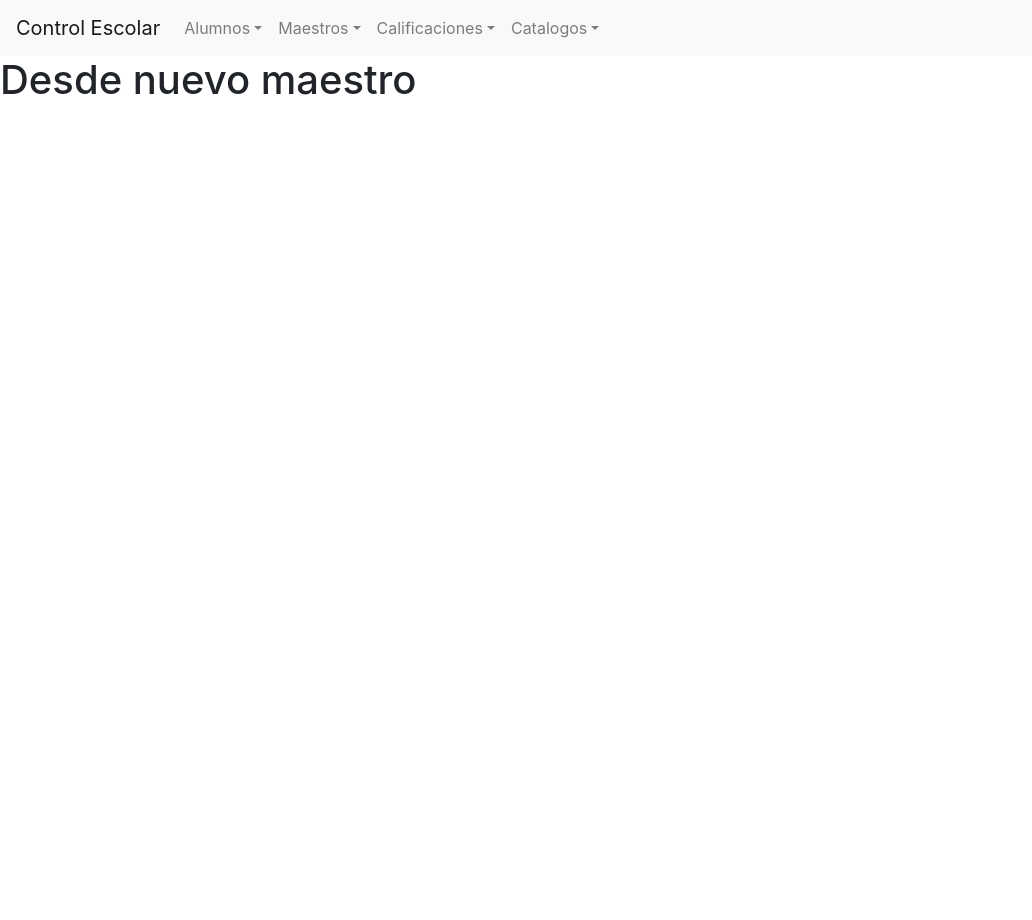
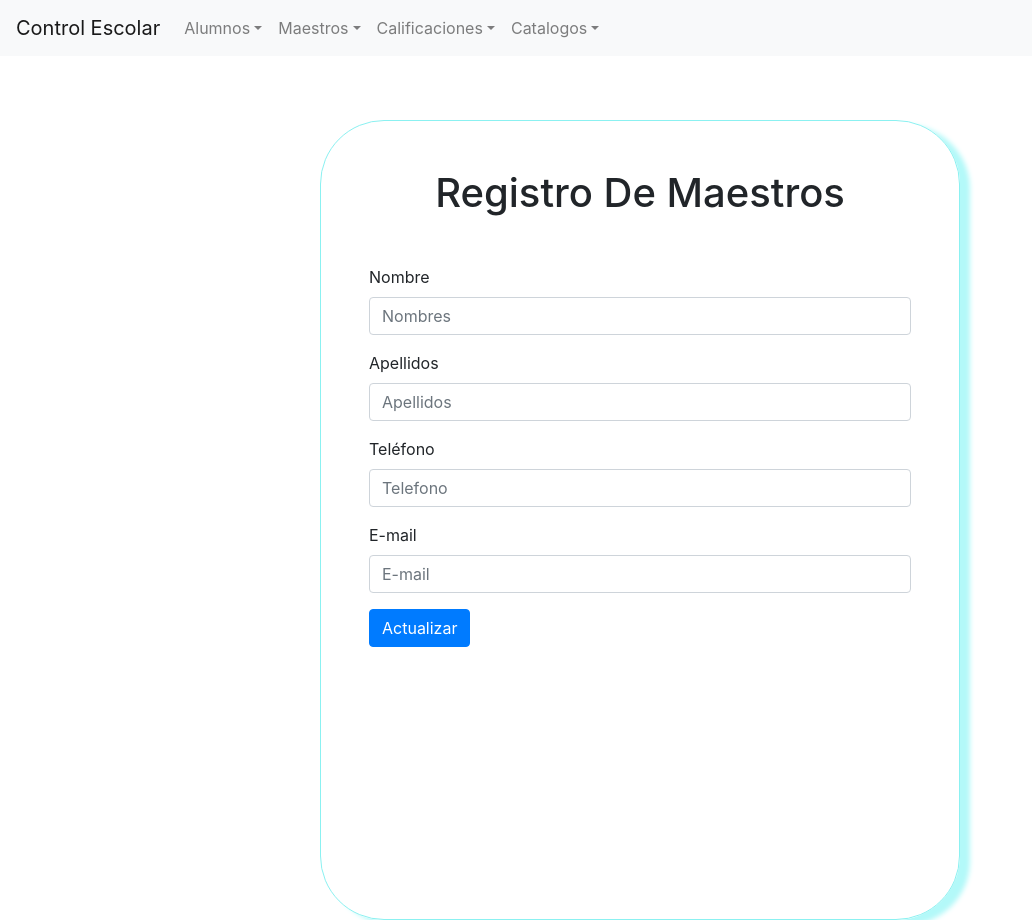
Before and after one commit to JesusIsaiasbuenocastro/controlescolarweb, a React (Create React App) app: page /maestros/altamaestros in a window 1280 px wide. Shown: the whole page, without its empty margins (0-1032 px from the left). Before the commit the page ends 800 px from the top, so only its background shows below. Built offline with nearby package versions, Linux system fonts and the light colour scheme.

Commit message:
Se agrega funcionalidad al proyecto

```diff
--- a/src/componentes/alumnnos/modificacionalumnos.jsx
+++ b/src/componentes/alumnnos/modificacionalumnos.jsx
@@ -6,27 +6,23 @@ import Swal from 'sweetalert2'
 import withReactContent from 'sweetalert2-react-content';
 import OpcionesSelect from "../genericos/opcionesselect";
 import Mensaje from "../mensajes/mensaje";
+import useValidaciones from "../../hooks/useValidaciones";
 
 const ModificacionAlumnos = () => {
     const {matricula} = useParams();
-    const {navigate} = useNavigate();
+    const navigate = useNavigate();
     const [alumno, setAlumno] = useState([]);
     const [grupos, setGrupos] = useState([]);
-    const [existeAlumno, setExisteAlumno] = useState([]);
+    const[validarEmail] = useValidaciones(alumno.email);
     const [mensaje, setMensaje] = useState('');
     const [error, setError] = useState(false);
- //validar el email
- const validateEmail = (text) => {
-    return /\S+@\S+\.\S+/.test(text);
-  }
+
+    const URLApi  = process.env.REACT_APP_CONTROL_ESCOLAR_API_URL;
+
 
    //useState de para guardar la ALUMNO
    const actualizarAlumno = (e) => {
     e.preventDefault();
-    //console.log(alumno);
-
-
-
     const esValido = e.target.validity.valid;
     console.log(esValido);
     if(esValido){
@@ -39,38 +35,50 @@ const ModificacionAlumnos = () => {
 
   }
     useEffect(() =>{
-        console.log(matricula);
 
         //consultar materia
         const consultarAlumno= async () => {
             try {
 
-             //   const response = await axios.get('https://controlescolarbackend.herokuapp.com/api/materias');
-               const response = await axios.get(`http://localhost:8080/api/alumno/${matricula}`);
+               const response = await axios.get(`${URLApi}/alumno/${matricula}`);
                 if(response.data.response.codRetorno === '0'){
                     setAlumno(response.data.alumno)
-                    setExisteAlumno(true);
                 }else{
-                    setExisteAlumno(false);
-                    setMensaje('No hay información para mostrar');
+                    //mandar mensaje
+                    Swal.fire({
+                      position: 'center',
+                      icon: 'error',
+                      title: 'No exite el alumno a consultar',
+                      showConfirmButton: false,
+                      timer: 2500
+
+                    }).then(() => {
+                      // navigate('/catalogomodelos');
+                    })
+                    return;
                 }
 
 
 
             } catch (error) {
-                console.log(error)
+              Swal.fire({
+                position: 'center',
+                icon: 'error',
+                title: 'No exite el alumno a consultar',
+                showConfirmButton: false,
+                timer: 2500
+
+              }).then(() => {
+                navigate("/alumnos/consultaalumnos");
+              })
             }
         }
 
         const consultarGrupos= async () => {
             try {
-
-                //   const response = await axios.get('https://controlescolarbackend.herokuapp.com/api/materias');
-                  const response = await axios.get('http://localhost:8080/api/grupo');
-                  console.log(response.data);
+                  const response = await axios.get(`${URLApi}/grupo`);
                    if(response.data.response.codRetorno === '0'){
-                       setGrupos(response.data.listaGrupos
-                        )
+                       setGrupos(response.data.listaGrupos)
                    }
 
                } catch (error) {
@@ -99,7 +107,7 @@ const ModificacionAlumnos = () => {
          setMensaje("Todos los campos son obligatorios");
          return;
         }
-            if(!validateEmail(alumno.email)){
+            if(!validarEmail()){
               setError(true);
               setMensaje('El email es incorrecto');
               return;
@@ -110,10 +118,7 @@ const ModificacionAlumnos = () => {
         console.log('paso las validaciones');
     setError(false);
 
-    let url = `https://controlescolarbackend.herokuapp.com/api/alumno/${alumno.matricula}`;
-    //let url = `http://localhost:8080/api/alumno`;
-
-
+    let url = `${URLApi}/alumno/${alumno.matricula}`;
     try {
         let request;
 
@@ -155,6 +160,10 @@ const ModificacionAlumnos = () => {
         </div>
         <div className="registro-form-centrar">
             <form>
+            <div class="form-group">
+                <label for="formGroupExampleInput2">Matricula</label>
+                <input type="text" class="form-control" id="txtMatricula" value={alumno.matricula ? alumno.matricula : ''}    name="matricula" disabled />
+              </div>
               <div class="form-group">
                 <label for="formGroupExampleInput2">Nombre</label>
                 <input type="text" class="form-control" id="txtNombre" value={alumno.nombre ? alumno.nombre : ''}    name="nombre" placeholder="Nombres" onChange={actualizarAlumno}/>
@@ -164,7 +173,7 @@ const ModificacionAlumnos = () => {
                 <input type="text" class="form-control" id="txtApellidos" value={alumno.apellidos ? alumno.apellidos : ''}    name ="apellidos" placeholder="Apellidos" onChange={actualizarAlumno}/>
               </div>
               <div class="form-group">
-                <label for="formGroupExampleInput2">Telefono</label>
+                <label for="formGroupExampleInput2">Teléfono</label>
                 <input type="text" class="form-control" id="txtTelefono" maxLength={10} value={alumno.telefono ? alumno.telefono : ''}  pattern="[0-9]{0,13}" name ="telefono" placeholder="Telefono" onChange={actualizarAlumno}/>
               </div>
               <div class="form-group">
@@ -195,7 +204,7 @@ const ModificacionAlumnos = () => {
               </div> : null}
 
 
-              <button type="submit" class="btn btn-primary" onClick={guardarRegistro}>Registrar</button>
+              <button type="submit" class="btn btn-primary" onClick={guardarRegistro}>Actualizar</button>
           </form>
 
         </div>
--- a/src/componentes/alumnnos/nuevoalumno.jsx
+++ b/src/componentes/alumnnos/nuevoalumno.jsx
@@ -5,7 +5,7 @@ import OpcionesSelect from "../genericos/opcionesselect";
 import Swal from 'sweetalert2'
 import withReactContent from 'sweetalert2-react-content';
 import Mensaje from "../mensajes/mensaje";
-
+import useValidaciones from "../../hooks/useValidaciones";
 
 const NuevoAlumno = () => {
 
@@ -13,23 +13,16 @@ const NuevoAlumno = () => {
   const [alumno , setAlumno] = useState({});
   const [error , setError] = useState(false);
   const [mensaje , setMensaje] = useState('');
-  //Para el sweeralert
-  const [iconoSweetAlert  , setIconoSweetAlert ] = useState('');
-  const [mensajeSweetAlert , setMensajeSweetAlert] = useState('');
+  const URLApi  = process.env.REACT_APP_CONTROL_ESCOLAR_API_URL;
+  const[validarEmail] = useValidaciones(alumno.email);
 
-  //validar el email
- const validate = (text) => {
-    return /\S+@\S+\.\S+/.test(text);
-  }
-
-
-   //useState de para guardar la ALUMNO
+  //useState de para guardar la ALUMNO
    const actualizarAlumno = (e) => {
     e.preventDefault();
     //console.log(alumno);
     if(e.target.name==='email'){
       console.log("Entro a validar el email")
-      if(!validate(e.target.value)){
+      if(!validarEmail()){
         setError(true);
         setMensaje('El email es incorrecto');
         return;
@@ -81,9 +74,7 @@ const NuevoAlumno = () => {
 
           console.log('paso las validaciones');
           setError(false);
-
-    //let url = `https://controlescolarbackend.herokuapp.com/api/alumno`;
-      let url = `http://localhost:8080/api/alumno`;
+      let url = `${URLApi}/alumno`;
       let icono = '';
       let mensaje ='';
       const MySwal = withReactContent(Swal)
@@ -99,8 +90,7 @@ const NuevoAlumno = () => {
           });
 
           const resultado = await request.json();
-
-
+          console.log(resultado);
           if(resultado.codRetorno !== '-1'){
             console.log('entro a las variables de exito ')
             //setIconoSweetAlert('success');
@@ -109,8 +99,6 @@ const NuevoAlumno = () => {
             mensaje = 'Registro guardado exitosamente'
           }else{
             console.log('entro a las variables de error')
-           // setIconoSweetAlert('error');
-           // setMensajeSweetAlert('Ocurrió un error');
             icono = 'error'
             mensaje = 'Ocurrió un error'
           }
@@ -120,11 +108,7 @@ const NuevoAlumno = () => {
           console.log(error);
           icono = 'error'
           mensaje = 'Ocurrió un error'
-          //setIconoSweetAlert('error');
-          //setMensajeSweetAlert('Ocurrió un error');
       }
-      console.log(icono)
-      console.log(mensaje)
       //mandar mensaje
       Swal.fire({
         position: 'center',
@@ -144,8 +128,7 @@ const NuevoAlumno = () => {
    useEffect(() => {
      const consultarGrupos = async () => {
         try {
-            const response = await axios.get('https://controlescolarbackend.herokuapp.com/api/grupo/');
-            //const response = await axios.get('http://localhost:8080/api/grupo/');
+            const response = await axios.get(`${URLApi}/grupo/`);
             console.log(response.data.listaGrupos);
             if(response.data.response.codRetorno === '0'){
                 setConsultaGrupo(response.data.listaGrupos)
@@ -166,7 +149,7 @@ const NuevoAlumno = () => {
     return (
       <div className="registro-form">
         <div className="header-registro">
-          <h1>Registro de alumnos</h1>
+          <h1>Registro De Alumnos</h1>
         </div>
         <div className="registro-form-centrar">
             <form>
@@ -179,7 +162,7 @@ const NuevoAlumno = () => {
                 <input type="text" class="form-control" id="txtApellidos"  name ="apellidos" placeholder="Apellidos" onChange={actualizarAlumno}/>
               </div>
               <div class="form-group">
-                <label for="formGroupExampleInput2">Telefono</label>
+                <label for="formGroupExampleInput2">Teléfono</label>
                 <input type="text" class="form-control" id="txtTelefono" maxLength={10} value={alumno.telefono ? alumno.telefono : ''}  pattern="[0-9]{0,13}" name ="telefono" placeholder="Telefono" onChange={actualizarAlumno}/>
               </div>
               <div class="form-group">
--- a/src/componentes/maestros/consultamaestros.jsx
+++ b/src/componentes/maestros/consultamaestros.jsx
@@ -8,6 +8,8 @@ const ConsultaMaestros = () => {
     const [consultaMaestros, setConsultaMaestros] = useState([]);
     const [maestros, setMaestros] = useState([]);
 
+    const URLApi  = process.env.REACT_APP_CONTROL_ESCOLAR_API_URL;
+
     useEffect(() => {
 
         //Se pudiera poner un spinner
@@ -16,8 +18,8 @@ const ConsultaMaestros = () => {
             const consultarMaestros = async () => {
                 try {
 
-                    // const response = await axios.get('http://controlescolarbackend.herokuapp.com/api/maestros');
-                    const response = await axios.get('http://localhost:8080/api/maestros');
+                    const response = await axios.get(`${URLApi}/maestros`);
+                    //const response = await axios.get('http://localhost:8080/api/maestros');
                      console.log(response.data.listaMaestros);
                      if(response.data.response.codRetorno === '0'){
                         setConsultaMaestros(response.data.listaMaestros)
@@ -42,8 +44,11 @@ const ConsultaMaestros = () => {
     return (
         <>
         <div className="margin-consulta">
+
         <div className="table-margin">
-
+        <div className="header-registro">
+          <h1>Consulta de maestros</h1>
+        </div>
         {
             !maestros ?
                     <table className="container table table-borderless table-hover ">
@@ -53,7 +58,7 @@ const ConsultaMaestros = () => {
                             <th width="20" >Id</th>
                             <th width="100" >Nombre</th>
                             <th width="20" >Apellidos</th>
-                            <th width="20" >Telefono</th>
+                            <th width="20" >Teléfono</th>
                             <th width="20" >Email</th>
                             <th width="20">Acciones</th>
                         </tr>
--- a/src/componentes/maestros/modificacionmaestros.jsx
+++ b/src/componentes/maestros/modificacionmaestros.jsx
@@ -4,10 +4,11 @@ import { useEffect } from "react";
 import { useNavigate, useParams } from "react-router-dom";
 import Swal from 'sweetalert2';
 import withReactContent from 'sweetalert2-react-content';
-import OpcionesSelect from "../genericos/opcionesselect";
 import Mensaje from "../mensajes/mensaje";
+import useValidaciones from "../../hooks/useValidaciones";
 
 const ModificacionMaestro = () => {
+  const navigate = useNavigate();
   const{id} = useParams();
   const[maestro, setMaestro] = useState({
     id: "",
@@ -19,17 +20,17 @@ const ModificacionMaestro = () => {
   });
   const[mensaje, setMensaje] = useState();
   const[error, setError] = useState(false);
+  const[validarEmail] = useValidaciones(maestro.email);
+
+
+  const URLApi  = process.env.REACT_APP_CONTROL_ESCOLAR_API_URL;
 
   useEffect(() =>{
-    console.log(id);
-
-    //consultar materia
+    //consultar maestros
     const consultarMaestro= async () => {
         try {
 
-         //   const response = await axios.get('https://controlescolarbackend.herokuapp.com/api/materias');
-           const response = await axios.get(`http://localhost:8080/api/maestros/${id}`);
-           console.log(response);
+           const response = await axios.get(`${URLApi}/maestros/${id}`);
             if(response.data.response.codRetorno === '0'){
                 setMaestro(response.data.maestro);
             }else{
@@ -43,12 +44,6 @@ const ModificacionMaestro = () => {
     consultarMaestro();
 
   },[]);
-
-
-  //validar el email
-  const validateEmail = (text) => {
-    return /\S+@\S+\.\S+/.test(text);
-  }
 
   //useState de para guardar la maestro
   const actualizarMaestro = (e) => {
@@ -81,7 +76,7 @@ const ModificacionMaestro = () => {
          setMensaje("Todos los campos son obligatorios");
          return;
         }
-            if(!validateEmail(maestro.email)){
+            if(!validarEmail()){
               setError(true);
               setMensaje('El email es incorrecto');
               return;
@@ -92,10 +87,9 @@ const ModificacionMaestro = () => {
         console.log('paso las validaciones');
     setError(false);
 
-    //let url = `https://controlescolarbackend.herokuapp.com/api/maestro/${maestro.matricula}`;
-    let url =  `http://localhost:8080/api/maestros/${maestro.id}`;
-
-
+    let url =  `${URLApi}/maestros/${maestro.id}`;
+    let icono = '';
+    let mensaje ='';
     try {
         let request;
 
@@ -108,34 +102,46 @@ const ModificacionMaestro = () => {
         });
 
         const resultado = await request.json();
+        if(resultado.codRetorno !== '-1'){
+          console.log('entro a las variables de exito ')
+          //setIconoSweetAlert('success');
+          //setMensajeSweetAlert('Registro guardado exitosamente');
+          icono = 'success'
+          mensaje = 'Registro actualizado exitosamente'
+        }else{
+          console.log('entro a las variables de error')
+          icono = 'error'
+          mensaje = 'Ocurrió un error'
+        }
 
-       //mandar mensaje de exito
-        const MySwal = withReactContent(Swal)
-
-            Swal.fire({
-            position: 'center',
-            icon: 'success',
-            title: 'Registro guardado exitosamente',
-            showConfirmButton: false,
-            timer: 1500,
-
-
-        }).then(() => {
-            // navigate('/catalogomodelos');
-        })
 
     } catch (error) {
         console.log(error);
+        icono = 'error'
+        mensaje = 'Ocurrió un error'
     }
 
+    //mandar mensaje de exito
+    const MySwal = withReactContent(Swal)
 
+        Swal.fire({
+        position: 'center',
+        icon: icono,
+        title: mensaje,
+        showConfirmButton: false,
+        timer: 1500,
+
+
+    }).then(() => {
+      navigate('/maestros/consultamaestros');
+    })
 }
 
 
     return (
       <div className="registro-form">
       <div className="header-registro">
-        <h1>Actualizacón De Maestros</h1>
+        <h1>Actualización De Maestros</h1>
       </div>
       <div className="registro-form-centrar">
           <form>
@@ -152,7 +158,7 @@ const ModificacionMaestro = () => {
               <input type="text" class="form-control" id="txtApellidos" value={maestro.apellidos ? maestro.apellidos : ''}    name ="apellidos" placeholder="Apellidos" onChange={actualizarMaestro}/>
             </div>
             <div class="form-group">
-              <label for="formGroupExampleInput2">Telefono</label>
+              <label for="formGroupExampleInput2">Teléfono</label>
               <input type="text" class="form-control" id="txtTelefono" maxLength={10} value={maestro.telefono ? maestro.telefono : ''}  pattern="[0-9]{0,13}" name ="telefono" placeholder="Telefono" onChange={actualizarMaestro}/>
             </div>
             <div class="form-group">
@@ -165,7 +171,7 @@ const ModificacionMaestro = () => {
             </div> : null}
 
 
-            <button type="submit" class="btn btn-primary" onClick={guardarRegistro}>Registrar</button>
+            <button type="submit" class="btn btn-primary" onClick={guardarRegistro}>Actualizar</button>
         </form>
 
       </div>
--- a/src/componentes/maestros/nuevomaestro.jsx
+++ b/src/componentes/maestros/nuevomaestro.jsx
@@ -1,5 +1,151 @@
+
+import { useState } from "react";
+import Mensaje from "../mensajes/mensaje";
+import useValidaciones from "../../hooks/useValidaciones";
+import { useNavigate } from "react-router-dom";
+import Swal from 'sweetalert2';
+import withReactContent from 'sweetalert2-react-content';
+
+
 const NuevoMaestro = () => {
-    return ( <h1>Desde nuevo maestro</h1> );
+    const navigate = useNavigate();
+    const[maestro, setMaestro] = useState({
+        id: "",
+        nombre: "",
+        apellidos: "",
+        telefono: "",
+        email:""
+
+      });
+      const[mensaje, setMensaje] = useState();
+      const[error, setError] = useState(false);
+      const [validarEmail] =useValidaciones(maestro.email);
+      const URLApi  = process.env.REACT_APP_CONTROL_ESCOLAR_API_URL;
+        //useState de para guardar la maestro
+    const actualizarMaestro = (e) => {
+        e.preventDefault();
+        //console.log(maestro);
+        const esValido = e.target.validity.valid;
+        if(esValido){
+        setMaestro({
+            ...maestro,
+            [e.target.name] : e.target.value
+
+            })
+        }
+
+    }
+    const guardarRegistro = async (e)  => {
+        e.preventDefault();
+
+    //Validar que seleccione los datos correctos
+    if(Object.keys(maestro.nombre).length ===0
+    || Object.keys(maestro.apellidos).length ===0
+    || maestro.telefono ===0
+    || Object.keys(maestro.email).length ===0)
+      {
+         //mandar mensaje de validación
+         setError(true);
+         setMensaje("Todos los campos son obligatorios");
+         return;
+        }
+            if(!validarEmail()){
+              setError(true);
+              setMensaje('El email es incorrecto');
+              return;
+            }else {
+              setError(false);
+            }
+
+        console.log('paso las validaciones');
+        setError(false);
+        //guardar maestro
+
+        let url = `${URLApi}/maestros`;
+        let icono = '';
+        let mensaje ='';
+        const MySwal = withReactContent(Swal)
+        try {
+            let request;
+
+            request = await fetch(url,{
+                method: 'POST',
+                body: JSON.stringify (maestro),
+                headers: {
+                    'Content-Type': 'application/json'
+                }
+            });
+
+            const resultado = await request.json();
+            console.log(resultado);
+
+            if(resultado.codRetorno !== '-1'){
+              console.log('entro a las variables de exito ')
+              //setIconoSweetAlert('success');
+              //setMensajeSweetAlert('Registro guardado exitosamente');
+              icono = 'success'
+              mensaje = 'Registro guardado exitosamente'
+            }else{
+              console.log('entro a las variables de error')
+              icono = 'error'
+              mensaje = 'Ocurrió un error'
+            }
+
+
+        } catch (error) {
+            console.log(error);
+            icono = 'error'
+            mensaje = 'Ocurrió un error'
+        }
+        //mandar mensaje
+        Swal.fire({
+          position: 'center',
+          icon: icono,
+          title: mensaje,
+          showConfirmButton: false,
+          timer: 2500
+
+        }).then(() => {
+          navigate('/maestros/consultamaestros');
+        })
+    }
+    return (
+        <>
+        <div className="registro-form">
+        <div className="header-registro">
+          <h1>Registro De Maestros</h1>
+        </div>
+        <div className="registro-form-centrar">
+            <form>
+              <div class="form-group">
+                <label for="formGroupExampleInput2">Nombre</label>
+                <input type="text" class="form-control" id="txtNombre" value={maestro.nombre ? maestro.nombre : ''}    name="nombre" placeholder="Nombres" onChange={actualizarMaestro}/>
+              </div>
+              <div class="form-group">
+                <label for="formGroupExampleInput2">Apellidos</label>
+                <input type="text" class="form-control" id="txtApellidos" value={maestro.apellidos ? maestro.apellidos : ''}    name ="apellidos" placeholder="Apellidos" onChange={actualizarMaestro}/>
+              </div>
+              <div class="form-group">
+                <label for="formGroupExampleInput2">Teléfono</label>
+                <input type="text" class="form-control" id="txtTelefono" maxLength={10} value={maestro.telefono ? maestro.telefono : ''}  pattern="[0-9]{0,13}" name ="telefono" placeholder="Telefono" onChange={actualizarMaestro}/>
+              </div>
+              <div class="form-group">
+                <label for="formGroupExampleInput2">E-mail</label>
+                <input type="text" class="form-control" id="txtEmail" name="email" value={maestro.email ? maestro.email : ''} placeholder="E-mail" onChange={actualizarMaestro}/>
+              </div>
+
+              {error ?  <div className="m-4">
+                <Mensaje mensaje={mensaje}></Mensaje>
+              </div> : null}
+
+
+              <button type="submit" class="btn btn-primary" onClick={guardarRegistro}>Actualizar</button>
+          </form>
+
+        </div>
+      </div>
+      </>
+    );
 }
 
 export default NuevoMaestro;
--- a/src/componentes/materias/consultaMaterias.jsx
+++ b/src/componentes/materias/consultaMaterias.jsx
@@ -10,12 +10,13 @@ const ConsultaMaterias = () => {
     const[materias, setMaterias ] = useState(false);
     const[mensaje, setMensaje ] = useState('');
 
+    const URLApi  = process.env.REACT_APP_CONTROL_ESCOLAR_API_URL;
+
     useEffect(() => {
         const consultarMaterias= async () => {
             try {
 
-             //   const response = await axios.get('https://controlescolarbackend.herokuapp.com/api/materias');
-               const response = await axios.get('http://localhost:8080/api/materias');
+                const response = await axios.get(`${URLApi}/materias` );
                 if(response.data.response.codRetorno === '0'){
                     setConsultaMaterias(response.data.listaMaterias)
                     setMaterias(true);
--- a/src/componentes/materias/modificacionMaterias.jsx
+++ b/src/componentes/materias/modificacionMaterias.jsx
@@ -16,15 +16,15 @@ const ModificacionMaterias = () => {
     const [mensaje, setMensaje] = useState('');
     const [error, setError] = useState(false);
 
+    const URLApi  = process.env.REACT_APP_CONTROL_ESCOLAR_API_URL;
+
     useEffect(() =>{
         console.log(id);
 
         //consultar materia
         const consultarMaterias= async () => {
             try {
-
-             //   const response = await axios.get('https://controlescolarbackend.herokuapp.com/api/materias');
-               const response = await axios.get(`http://localhost:8080/api/materia/${id}`);
+               const response = await axios.get(`${URLApi}/materia/${id}`);
                 if(response.data.response.codRetorno === '0'){
                     setMateria(response.data.materia)
                     setExisteMateria(true);
@@ -43,8 +43,8 @@ const ModificacionMaterias = () => {
         const consultarMestros = async () => {
             try {
 
-                //   const response = await axios.get('https://controlescolarbackend.herokuapp.com/api/materias');
-                  const response = await axios.get('http://localhost:8080/api/maestros');
+
+                  const response = await axios.get(`${URLApi}/maestros`);
                   console.log(response.data);
                    if(response.data.response.codRetorno === '0'){
                        setMaestros(response.data.listaMaestros
@@ -100,8 +100,7 @@ const ModificacionMaterias = () => {
             console.log('paso las validaciones');
         setError(false);
 
-        //let url = `https://controlescolarbackend.herokuapp.com/api/alumno`;
-        let url = `http://localhost:8080/api/materia/${id}`;
+        let url = `${URLApi}/materia/${id}`;
 
 
         try {
--- /dev/null
+++ b/src/hooks/useValidaciones.jsx
@@ -0,0 +1,10 @@
+const useValidaciones = (email) => {
+    const validarEmail  = () => {
+        return /\S+@\S+\.\S+/.test(email);
+    }
+
+    //Crear un metodo para validacion de telefono
+    return[validarEmail]
+}
+
+export default useValidaciones;
--- a/src/index.css
+++ b/src/index.css
@@ -27,7 +27,7 @@
   align-items: center;
   justify-content: center;
   padding-bottom: 3rem;
-  padding-top: 3rem;
+
 }
 
 .format-padding{
@@ -39,9 +39,10 @@
   border-radius: 4rem;
   border-style: solid;
   border-width: 1px;
-  border-color: grey;
+  border-color: rgb(139, 241, 241);
+  box-shadow: 10px 5px 5px rgb(179, 249, 249);
 
-  height: 45rem;
+  height: 50rem;
   width:40rem;
   margin:0px auto; /*centrar*/
   margin-top: 4rem;
```
Also changed, not shown: src/componentes/alumnnos/consultaalumnos.jsx (+12 -5 lines), 1 other file (tests, documents, lock files or other folders).
